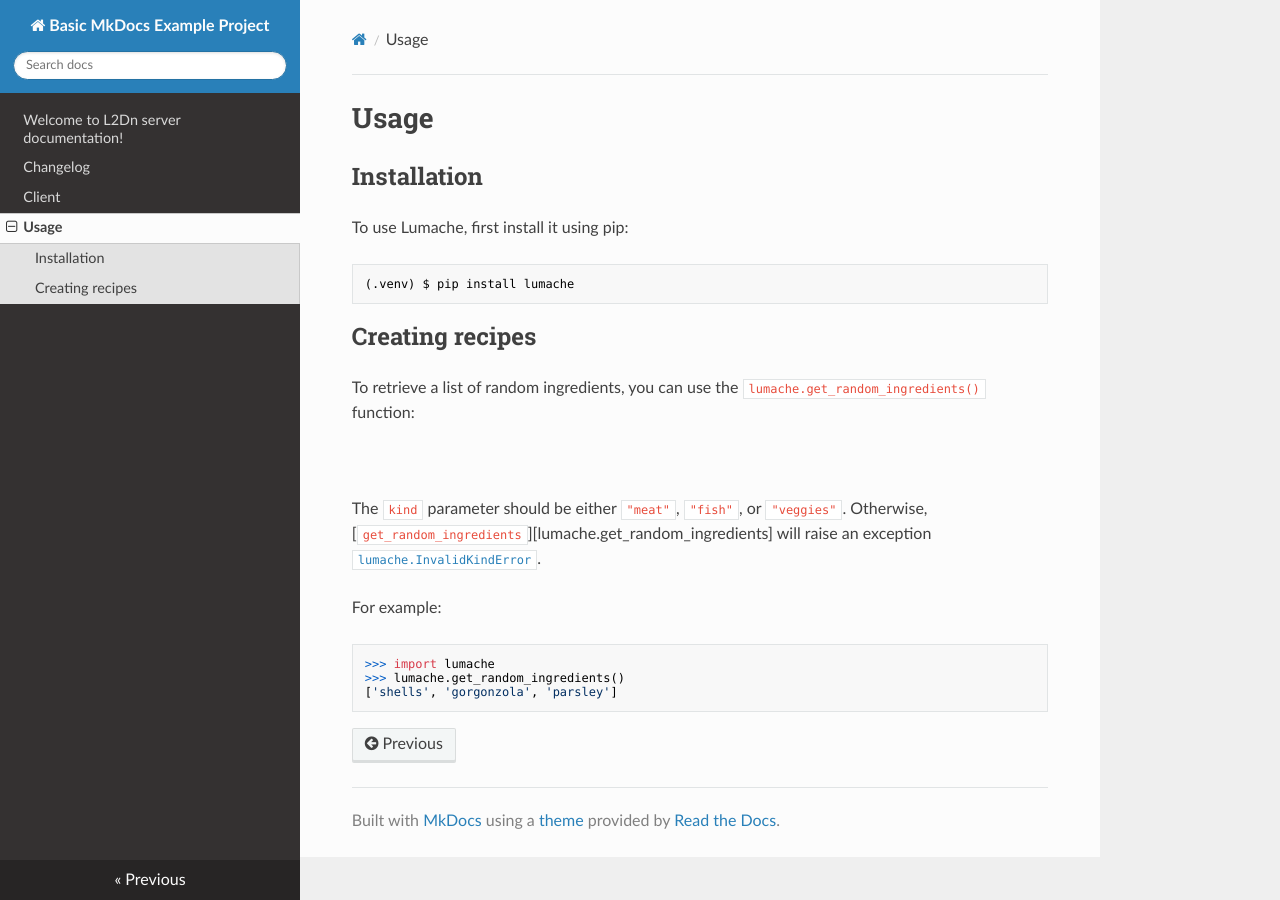
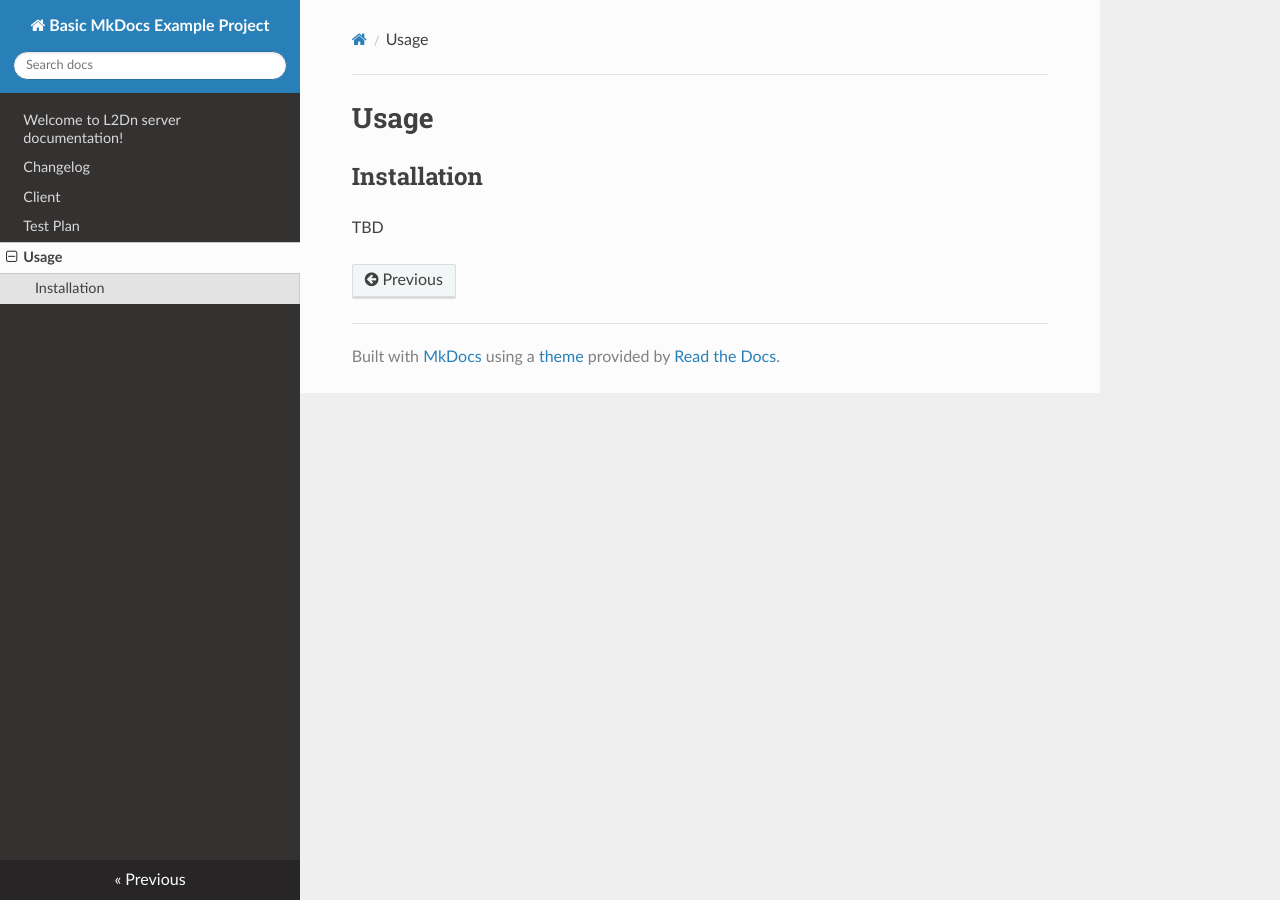
Before and after one commit to ax-grymyr/l2dn.readthedocs.io, an MkDocs documentation site: the page built from docs/Usage.md, in a window 1280 px wide. Built offline with MkDocs 1.6.1, drawn with Linux system fonts in a browser that asks for light colours; nearby versions of some CDN libraries.

Commit message:
Add test plan

````diff
--- a/docs/Usage.md
+++ b/docs/Usage.md
@@ -1,30 +1,5 @@
-Usage
-=====
+# Usage
 
-Installation
-------------
+## Installation
 
-To use Lumache, first install it using pip:
-
-```console
-(.venv) $ pip install lumache
-```
-
-Creating recipes
-----------------
-
-To retrieve a list of random ingredients, you can use the
-`lumache.get_random_ingredients()` function:
-
-<br>
-
-The `kind` parameter should be either `"meat"`, `"fish"`, or `"veggies"`.
-Otherwise, [`get_random_ingredients`][lumache.get_random_ingredients] will raise an exception [`lumache.InvalidKindError`](/api#lumache.InvalidKindError).
-
-For example:
-
-```python
->>> import lumache
->>> lumache.get_random_ingredients()
-['shells', 'gorgonzola', 'parsley']
-```
+TBD
````
Also changed, not shown: docs/Client.md (+1 -1 lines), docs/TestPlan.md (added, +101 -0 lines), docs/index.md (+1 -7 lines), docs/Changelog.md (line endings or trailing spaces).
